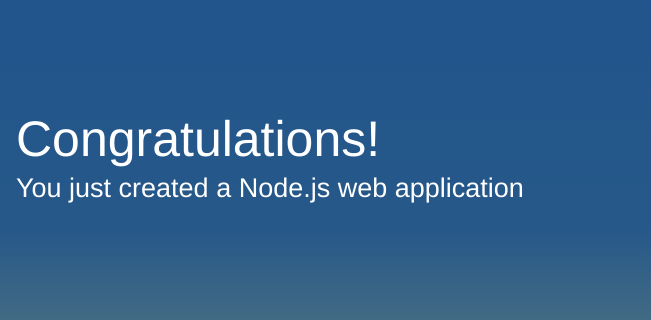
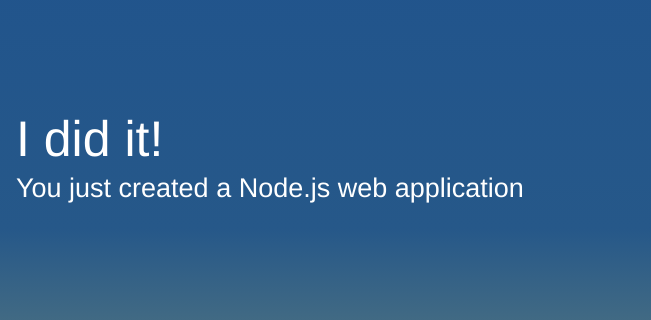
Before and after one commit to simonliu9/My-First-Project, a website: page public/index.html in a window 1280 px wide. Shown: the part 171-491 px from the top of the page, 629-1280 px from the left. Drawn offline with Linux system fonts and the light colour scheme.

Commit message:
Making my first change to the web app

```diff
--- a/public/index.html
+++ b/public/index.html
@@ -58,7 +58,7 @@
         <div class="message">
             <a class="twitter-link" href="http://twitter.com/home/?status=I%20created%20a%20project%20with%20AWS%20CodeStar!%20%23AWS%20%23AWSCodeStar%20https%3A%2F%2Faws.amazon.com%2Fcodestar"><img src="img/tweet.svg" /></a>
             <div class="text">
-                <h1>Congratulations!</h1>
+                <h1>I did it!</h1>
                 <h2>You just created a Node.js web application</h2>
             </div>
         </div>
```
